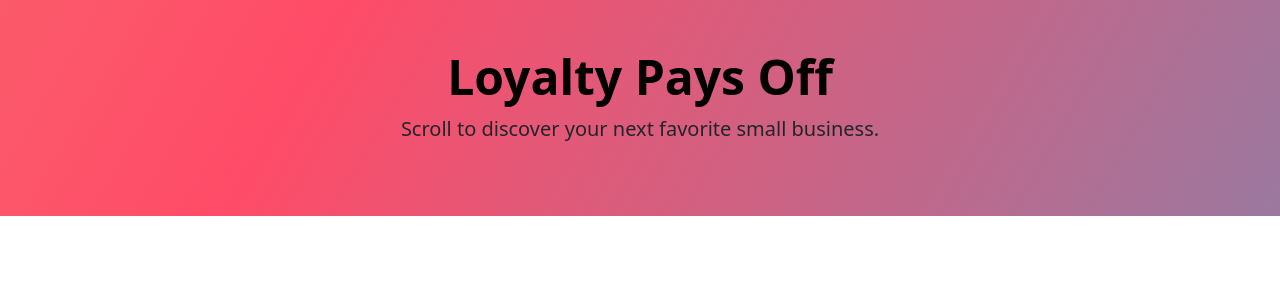
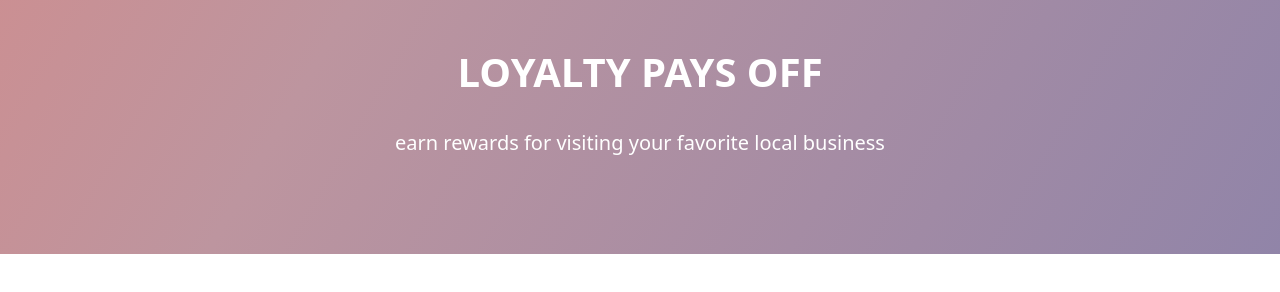
Before and after one commit to dasadishree/hackmhs, a plain HTML site: page landing.html in a window 1280 px wide. Drawn offline with nearby package versions, Linux system fonts and the light colour scheme.

Commit message:
settings & landings

```diff
--- a/landing.css
+++ b/landing.css
@@ -1,7 +1,7 @@
 .gradient-background {
     padding: 0;
     margin:0;
-    background: linear-gradient(300deg, #8881aa, #ff4c68, #ef8172);
+    background: linear-gradient(300deg, #8881aa, #bd959f, #ef8172);
     background-size: 180% 180%;
     animation: gradient-animation 18s ease infinite;
     width:100vw;
@@ -20,3 +20,8 @@
         background-position: 0% 50%;
     }
 }
+
+.text{
+    color: white;
+    font-weight: bold;
+}
--- a/landing.html
+++ b/landing.html
@@ -9,9 +9,9 @@
 
 <body>
     <div class="px-4 py-5 my-20 text-center gradient-background">
-        <h1 class="display-5 fw-bold text-body-emphasis">Loyalty Pays Off</h1>
+        <h1 class="text">LOYALTY PAYS OFF</h1>
         <div class="col-lg-6 mx-auto">
-            <p class="lead mb-4">Scroll to discover your next favorite small business.</p>
+            <p class="lead mb-4 text py-4">earn rewards for visiting your favorite local business</p>
         </div>
     </div>
 </body>
```
